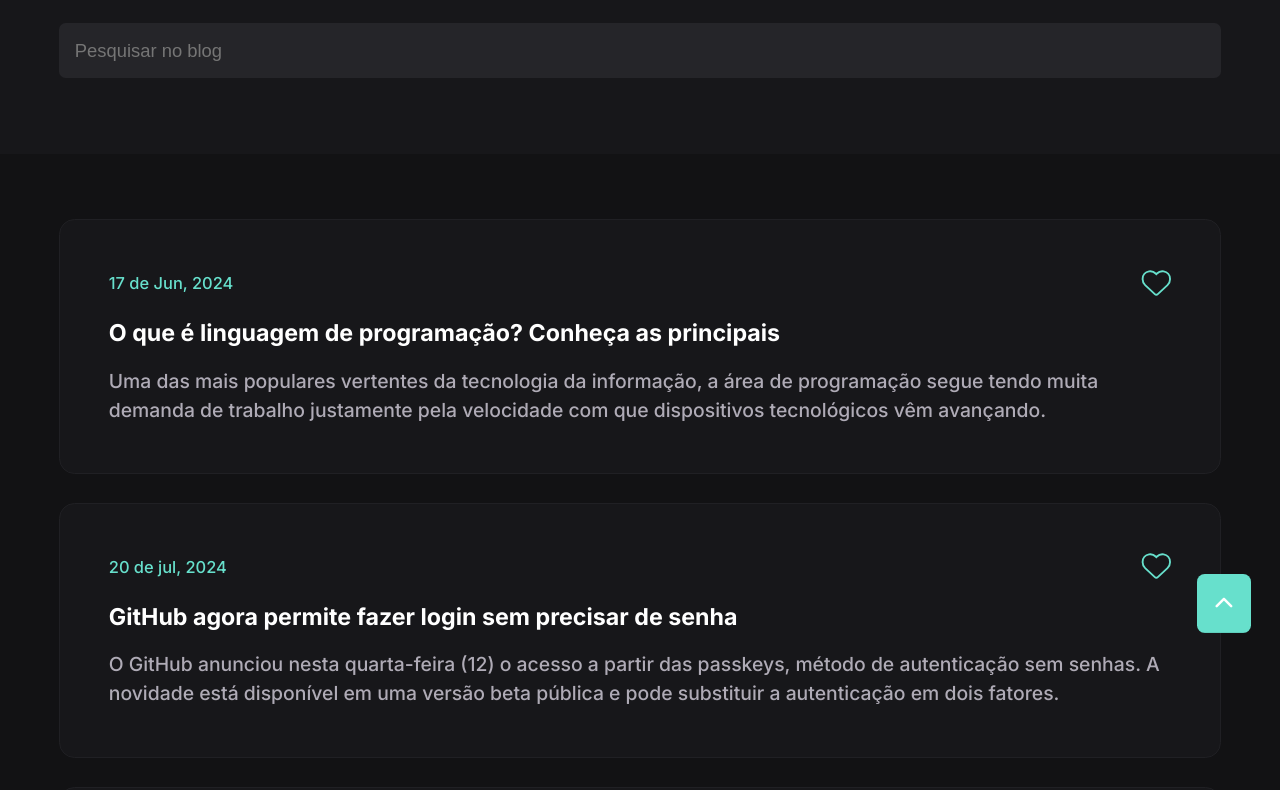
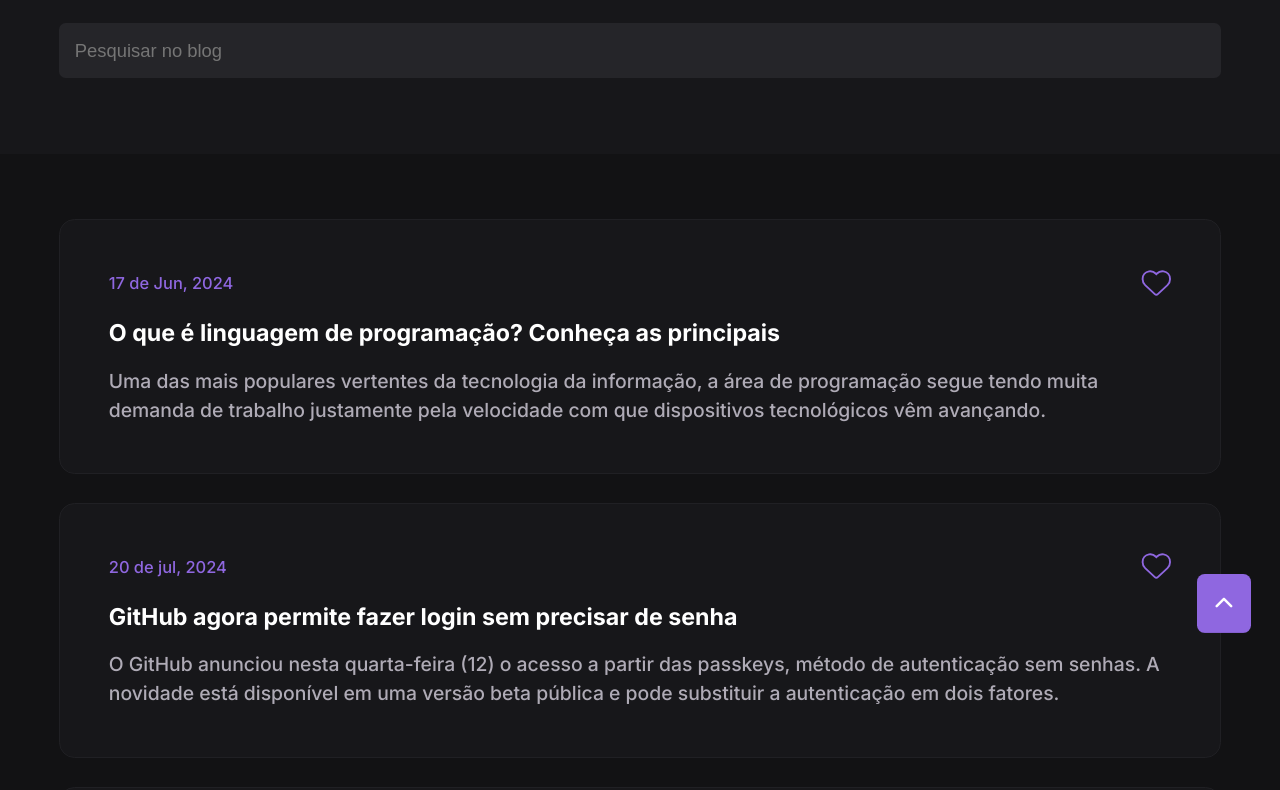
Before and after one commit to EduardoF3lipe/01-Codelandia-Blog, a plain HTML site: page index.html in a window 1280 px wide. Shown: the part 138-928 px from the top of the page. Drawn offline with nearby package versions, Linux system fonts and the light colour scheme.

Commit message:
Add files via upload

```diff
--- a/style.css
+++ b/style.css
@@ -17,14 +17,14 @@
 /* ================================================ Cores */
 
 :root {
-    --color-bg: #67e0cc;
+    --color-bg: #8f67e0;
     --color-dark-10: #121214;
     --color-dark-20: #17171A;
     --color-dark-30: #202024;
     --color-dark-40: #252529;
     --color-dark-50: #AFABB6;
     --color-dark-60: #FFFFFF;
-    --hover : #56bbaa;
+    --hover : #5a34a7;
 }
 
 html {
```
